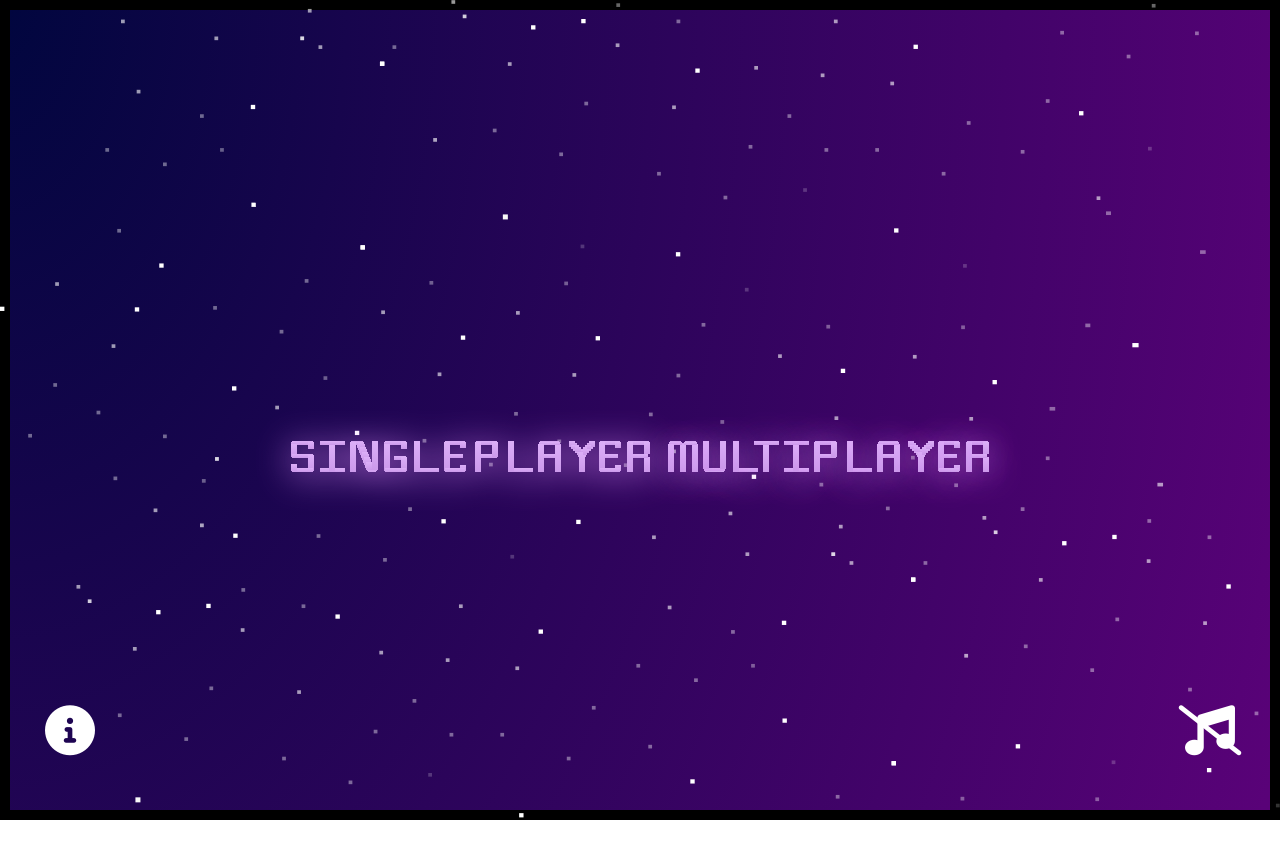
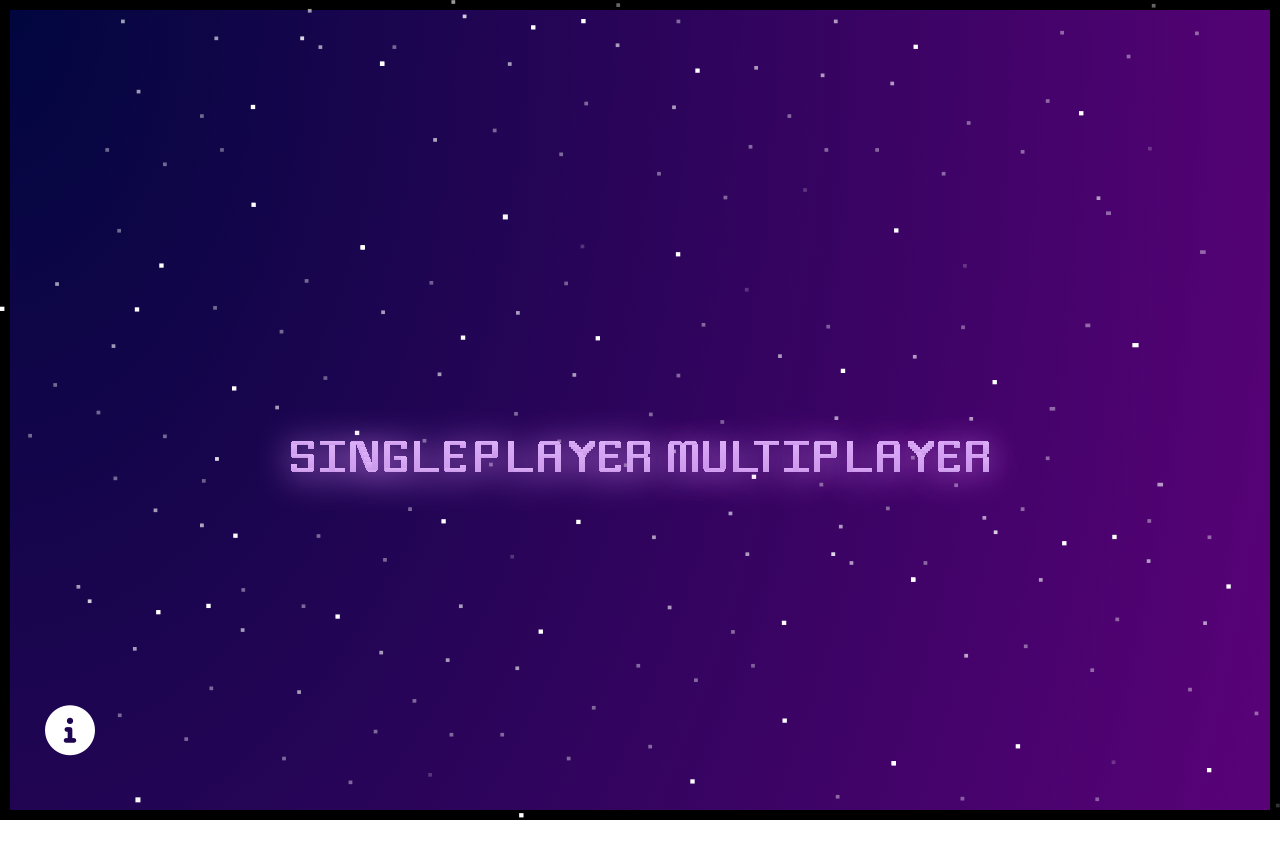
Before and after one commit to Jrwolf99/Eclipse-Current, a plain HTML site: page index.html in a window 1280 px wide. Drawn offline with Linux system fonts and the light colour scheme.

```diff
--- a/Javascript/UIButtons.js
+++ b/Javascript/UIButtons.js
@@ -3,16 +3,3 @@
     "Welcome to Eclipse! This is a game designed by Bailey Garner and developed by Jonathan Wolf. It is currently in progress, but feel free to use the arrow keys to control the ship, press space to shoot, and turn the sound on! (This app is best supported in Chrome or Firefox.)"
   );
 };
-
-const toggleMusic = () => {
-  const myMusicButtonSlash = document.querySelector(".fa-slash");
-  if (BackgroundSong.duration > 0 && !BackgroundSong.paused) {
-    BackgroundSong.pause();
-    myMusicButtonSlash.style.color = "white";
-    return;
-  }
-  BackgroundSong.volume = 0.4;
-  BackgroundSong.play();
-
-  myMusicButtonSlash.style.color = "transparent";
-};
--- a/index.html
+++ b/index.html
@@ -29,10 +29,7 @@
     <div class="back">
       <div class="view">
         <h1 class="scoreboard"></h1>
-        <a class="overlaybuttons overlaybuttons__music" onclick="toggleMusic()">
-          <i class="fas fa-music"></i>
-          <i class="fas fa-slash"></i>
-        </a>
+
         <a class="overlaybuttons overlaybuttons__info" onclick="showInfo()">
           <i class="fa-solid fa-circle-info"></i>
         </a>
```
